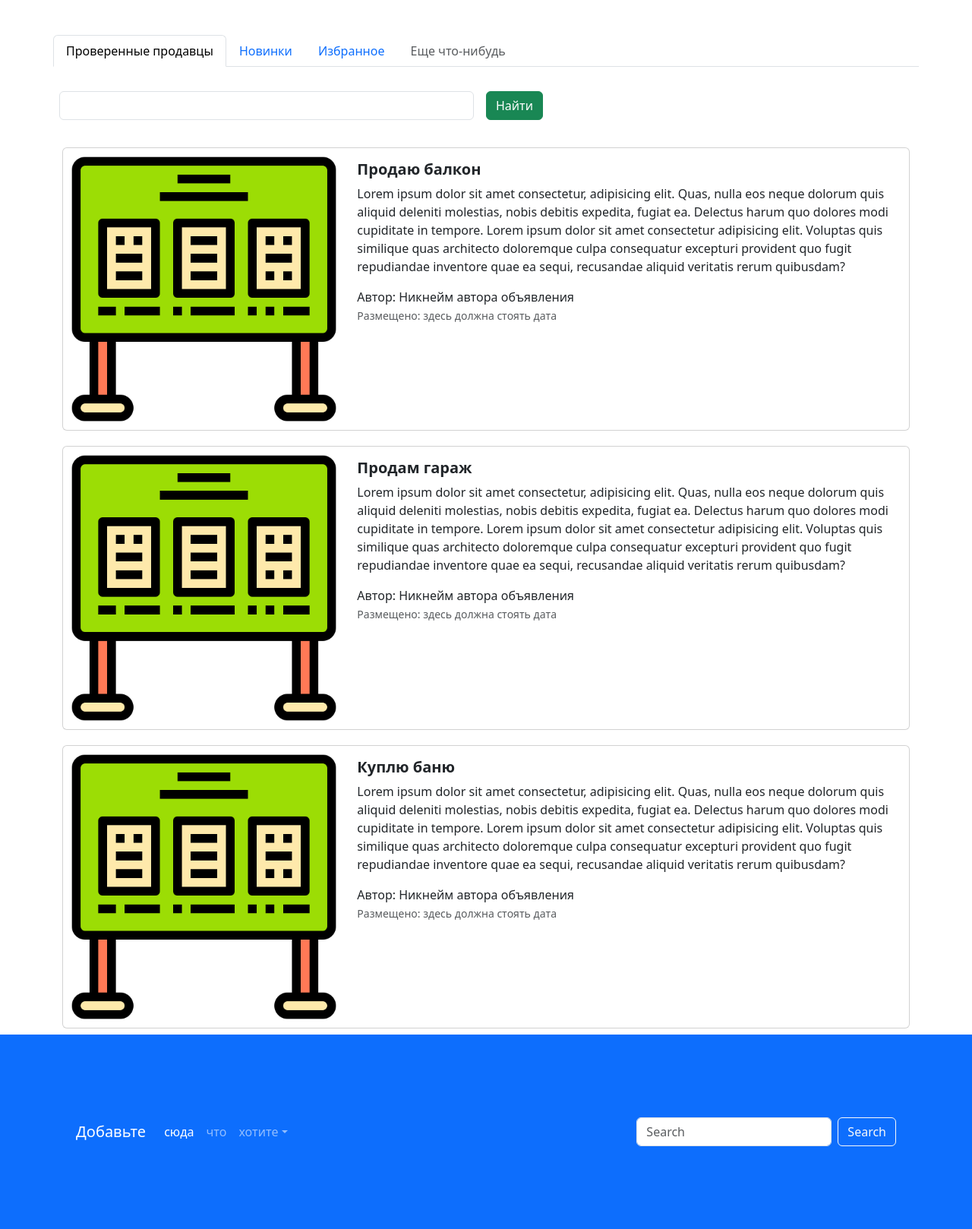
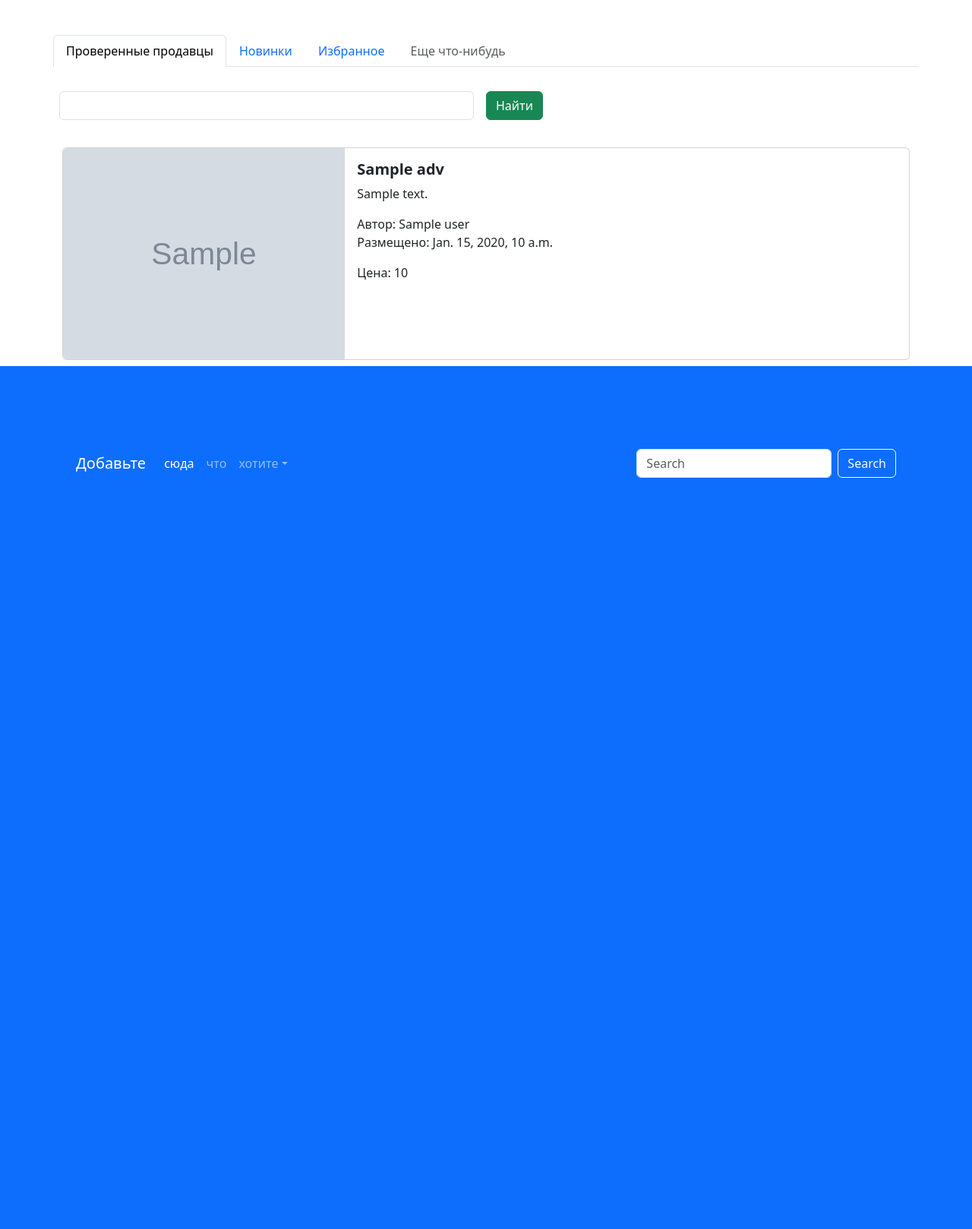
Before and after one commit to RusskiyPythonist/MyDjangoHomeWorkLesson5, a Django app: template templates/index.html in a window 1280 px wide. Shown: the part 702-2320 px from the top of the page at 76% size. After the commit the page ends 1331 px from the top, so only its background shows below. Run offline with Django 4.2, Linux system fonts and the light colour scheme; the template is opened without the code that fills it: most values are stand-ins (such as "Sample title", 1, 10 or a date in 2020); grey boxes marked "Sample" are stand-in pictures; some libraries are stand-ins or nearby versions.

Commit message:
Migrated DB

```diff
--- a/AnotherDjango/settings.py
+++ b/AnotherDjango/settings.py
@@ -125,5 +125,7 @@ STATIC_URL = 'static/'
 DEFAULT_AUTO_FIELD = 'django.db.models.BigAutoField'
 
 STATICFILES_DIRS = [
-        BASE_DIR / 'static'
+    BASE_DIR / 'static'
 ]
+
+MEDIA_URL = 'media/'
--- a/AnotherDjango/urls.py
+++ b/AnotherDjango/urls.py
@@ -16,8 +16,13 @@ Including another URLconf
 """
 from django.contrib import admin
 from django.urls import path, include
+from django.conf import settings
+from django.conf.urls.static import static
 
 urlpatterns = [
     path('admin/', admin.site.urls),
     path('', include('App_AnotherDjango.urls')),
 ]
+
+if settings.DEBUG:
+    urlpatterns += static(settings.MEDIA_URL, document_root=settings.MEDIA_ROOT),
--- a/App_AnotherDjango/admin.py
+++ b/App_AnotherDjango/admin.py
@@ -15,13 +15,13 @@ class AdvertisementAdmin(admin.ModelAdmin):
         (  # Первый блок
             'Общее',  # Название блока
             {
-                'fields':('title', 'text')
+                'fields':('title', 'text', 'user')
             }
         ),
         (  # Второй блок
             'Финансы',
             {
-                'fields':('price', 'auction'),
+                'fields':('price', 'auction', 'image'),
                 'classes':['collapse'],  # Для скрытия
             }
         ),
--- a/App_AnotherDjango/views.py
+++ b/App_AnotherDjango/views.py
@@ -1,11 +1,14 @@
 from django.shortcuts import render
 from django.http import HttpResponse
+from .models import Advertisement
 
 # Create your views here.
 
 
 def index(request):
-    return render(request, 'index.html')
+    advertisements: list[Advertisement] = Advertisement.objects.all()
+    context = {'advertisements': advertisements}
+    return render(request, 'index.html', context)
 
 
 def top_sellers(request):
--- a/templates/index.html
+++ b/templates/index.html
@@ -103,89 +103,35 @@
       </div>
     </form>
   </div>
+  {% for adv in advertisements %}
   <div class="col">
     <div class="card mb-2" style="max-width: 1200px; margin-top: 20px;">
       <div class="row g-0">
         <div class="col-md-4">
           <a href="advertisement.html" class="nav-link">
-            <img src="{% static 'img/adv.png' %}" class="img-fluid rounded-start" alt="Card title">
+            <img src="{{ adv.image.url }}" class="img-fluid rounded-start" alt="Card title">
           </a>
         </div>
         <div class="col-md-8">
           <div class="card-body">
             <h5 class="card-title">
-              <a href="advertisement.html" class="nav-link"><strong>Продаю балкон</strong></a>
+              <a href="advertisement.html" class="nav-link">
+                  <strong>{{ adv.title }}</strong></a>
             </h5>
-            <a href="advertisement.html" class="nav-link">
+            <a href="#" class="nav-link">
               <p class="card-text">
-                Lorem ipsum dolor sit amet consectetur, adipisicing elit. Quas, nulla eos neque dolorum quis aliquid
-                deleniti molestias, nobis debitis expedita, fugiat ea. Delectus harum quo dolores modi cupiditate in
-                tempore. Lorem ipsum dolor sit amet consectetur adipisicing elit. Voluptas quis similique quas
-                architecto doloremque culpa consequatur excepturi provident quo fugit repudiandae inventore quae ea
-                sequi, recusandae aliquid veritatis rerum quibusdam?
+                {{ adv.text }}
               </p>
-              <span>Автор: Никнейм автора объявления</span>
-              <p class="card-text"><small class="text-muted">Размещено: здесь должна стоять дата</small></p>
-            </a>
-          </div>
-        </div>
-      </div>
-    </div>
-    <div class="card mb-2" style="max-width: 1200px; margin-top: 20px;">
-      <div class="row g-0">
-        <div class="col-md-4">
-          <a href="advertisement.html" class="nav-link">
-            <img src="{% static 'img/adv.png' %}" class="img-fluid rounded-start" alt="Card title">
-          </a>
-        </div>
-        <div class="col-md-8">
-          <div class="card-body">
-            <h5 class="card-title">
-              <a href="advertisement.html" class="nav-link"><strong>Продам гараж</strong></a>
-            </h5>
-            <a href="advertisement.html" class="nav-link">
-              <p class="card-text">
-                Lorem ipsum dolor sit amet consectetur, adipisicing elit. Quas, nulla eos neque dolorum quis aliquid
-                deleniti molestias, nobis debitis expedita, fugiat ea. Delectus harum quo dolores modi cupiditate in
-                tempore. Lorem ipsum dolor sit amet consectetur adipisicing elit. Voluptas quis similique quas
-                architecto doloremque culpa consequatur excepturi provident quo fugit repudiandae inventore quae ea
-                sequi, recusandae aliquid veritatis rerum quibusdam?
-              </p>
-              <span>Автор: Никнейм автора объявления</span>
-              <p class="card-text"><small class="text-muted">Размещено: здесь должна стоять дата</small></p>
-            </a>
-          </div>
-        </div>
-      </div>
-    </div>
-    <div class="card mb-2" style="max-width: 1200px; margin-top: 20px;">
-      <div class="row g-0">
-        <div class="col-md-4">
-          <a href="advertisement.html" class="nav-link">
-            <img src="{% static 'img/adv.png' %}" class="img-fluid rounded-start" alt="Card title">
-          </a>
-        </div>
-        <div class="col-md-8">
-          <div class="card-body">
-            <h5 class="card-title">
-              <a href="advertisement.html" class="nav-link"><strong>Куплю баню</strong></a>
-            </h5>
-            <a href="advertisement.html" class="nav-link">
-              <p class="card-text">
-                Lorem ipsum dolor sit amet consectetur, adipisicing elit. Quas, nulla eos neque dolorum quis aliquid
-                deleniti molestias, nobis debitis expedita, fugiat ea. Delectus harum quo dolores modi cupiditate in
-                tempore. Lorem ipsum dolor sit amet consectetur adipisicing elit. Voluptas quis similique quas
-                architecto doloremque culpa consequatur excepturi provident quo fugit repudiandae inventore quae ea
-                sequi, recusandae aliquid veritatis rerum quibusdam?
-              </p>
-              <span>Автор: Никнейм автора объявления</span>
-              <p class="card-text"><small class="text-muted">Размещено: здесь должна стоять дата</small></p>
+              <span>Автор: {{ adv.user}} </span>
+              <p class="card-text">Размещено: {{ adv.created_at }} </p>
+              <span>Цена: {{ adv.price }}</span>
             </a>
           </div>
         </div>
       </div>
     </div>
   </div>
+  {% endfor %}
 </div>
 <footer style="padding: 100px;" class="bg-primary">
   <nav class="navbar navbar-expand-sm navbar-dark">
--- a/templates/login.html
+++ b/templates/login.html
@@ -1,4 +1,6 @@
 <!DOCTYPE html>
+{% extends 'base.html' %}
+{% load static %}
 <html lang="en">
 
 <head>
@@ -12,8 +14,7 @@
 </head>
 
 <body>
-
-
+{% block content %}
   <ul class="nav nav-pills sticky-top bg-white nav-fill">
     <li class="nav-item">
       <a class="nav-link" href="index.html">
@@ -83,5 +84,6 @@
     </form>
   </div>
   <script src="js/bootstrap.bundle.min.js"></script>
+{% endblock %}
 </body>
 </html>
--- a/templates/profile.html
+++ b/templates/profile.html
@@ -1,4 +1,6 @@
 <!DOCTYPE html>
+{% extends 'base.html' %}
+{% load static %}
 <html lang="en">
 
 <head>
```
Also changed, not shown: App_AnotherDjango/models.py (+10 -3 lines), db.sqlite3 (deleted).
